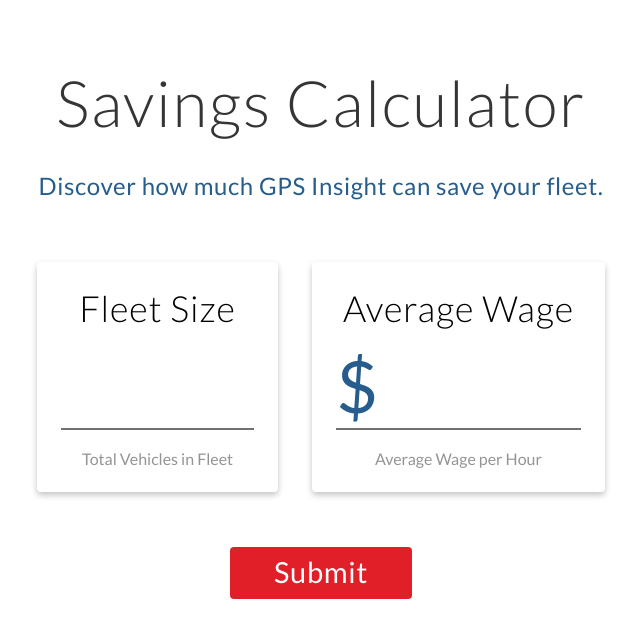
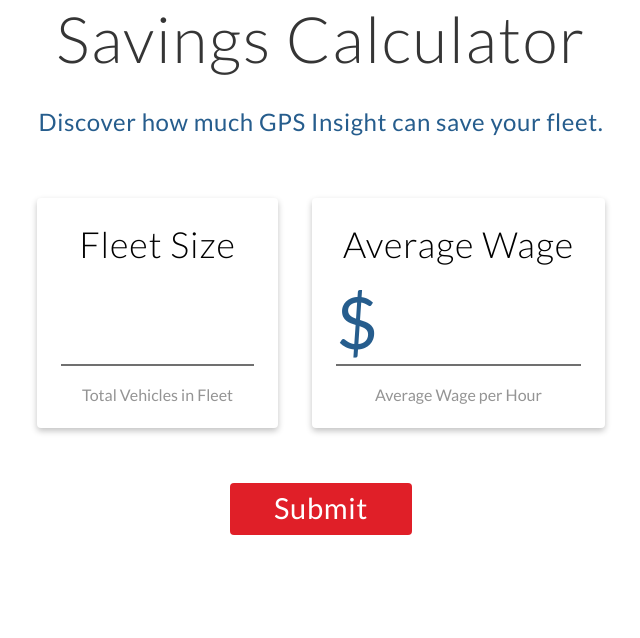
Before and after one commit to factor1/ecosystem-calculator, a React (Vite) app: page /2019/gpsi/wp/calculate/ in a window 1280 px wide. Shown: the top 638 px of the page, without its empty margins (319-959 px from the left). Built offline with nearby package versions, Linux system fonts and the light colour scheme; no server answers.

Commit message:
Various fixes

```diff
--- a/package.json
+++ b/package.json
@@ -44,6 +44,6 @@
   "scripts": {
     "start": "parcel src/index.html --open",
     "test": "tsc && eslint src/**/*.tsx && eslint src/**/*.ts",
-    "build": "rm -Rf dist && yarn test && parcel build src/index.html --public-url /2019/gpsi"
+    "build": "yarn test && parcel build src/index.html --public-url /2019/gpsi"
   }
 }
--- a/src/Calculate/FormInput.tsx
+++ b/src/Calculate/FormInput.tsx
@@ -56,13 +56,13 @@
   flex: 0 1 401px;
   height: 100%;
   appearance: none;
-  border: none;
+  border: none !important;
   border-radius: 0px 4px 4px 0px;
-  background-color: ${colors.lightGrey};
+  background-color: ${colors.lightGrey} !important;
   font: 400 20px/24px Lato;
-  color: ${colors.blue};
+  color: ${colors.blue} !important;
   text-align: left;
-  padding: 0 30px;
+  padding: 0 10px !important;
 
   @media screen and (max-width: 768px) {
     font: 400 14px/17px Lato;
@@ -91,6 +91,9 @@
   width: 100%;
   max-width: 608px;
   margin: 0 auto;
+  @media screen and (max-width: 768px) {
+    max-width: 380px;
+  }
 `;
 
 const FormInput: React.FC<Props> = ({
--- a/src/Calculate/index.tsx
+++ b/src/Calculate/index.tsx
@@ -22,10 +22,10 @@
   width: 100%;
   max-width: 916px;
   margin: 0 auto;
-  padding: 100px 0;
+  padding: 0 0 100px 0;
 
   @media screen and (max-width: 768px) {
-    padding: 100px 18px;
+    padding: 0 18px 100px;
   }
 `;
 
--- a/src/GlobalContext/index.tsx
+++ b/src/GlobalContext/index.tsx
@@ -176,6 +176,7 @@
 
   runCalculations = () => {
     const initialValues = new Promise(resolve => {
+      this.calculateAccidentsPerYear();
       this.calculateAverageDailyIdling();
       this.calculateIdle();
       this.calculateGPSCost();
@@ -183,7 +184,6 @@
       this.calculateMaintenance();
       this.calculateProductivity();
       this.calculateAccidentCost();
-      this.calculateAccidentsPerYear();
       resolve();
     });
 
@@ -204,10 +204,6 @@
     const { averageDailyIdling, daysWorkedPerMonth, fleetSize } = this.state;
 
     if (!averageDailyIdling || !daysWorkedPerMonth || !fleetSize) {
-      console.log(averageDailyIdling);
-      console.log(daysWorkedPerMonth);
-      console.log(fleetSize);
-      console.log("Did not calc idle");
       return;
     }
 
@@ -313,24 +309,22 @@
 
   calculateAccidentCost = () => {
     const {
-      accidentsPerYear,
+      fleetSize,
       insuranceDeductible,
       yearlyInsurancePremium
     } = this.state;
+
+    const accidentsPerYear = Number((Number(fleetSize) * 0.2).toFixed(2));
 
     if (!accidentsPerYear || !insuranceDeductible || !yearlyInsurancePremium) {
       return null;
     }
 
     const accidentCostBefore =
-      accidentsPerYear * insuranceDeductible +
-      0.5 * yearlyInsurancePremium * accidentsPerYear;
-
-    const reducedAccidentRate = accidentsPerYear * 0.75;
+      insuranceDeductible * accidentsPerYear + yearlyInsurancePremium * 0.5;
 
     const accidentCostAfter =
-      reducedAccidentRate * insuranceDeductible +
-      reducedAccidentRate * yearlyInsurancePremium * 0.5;
+      0.75 * insuranceDeductible + 0.75 * 0.5 * yearlyInsurancePremium;
 
     return this.setState({ accidentCostBefore, accidentCostAfter });
   };
--- a/src/Home/index.tsx
+++ b/src/Home/index.tsx
@@ -16,12 +16,12 @@
   flex-direction: column;
   justify-content: flex-start;
   align-items: center;
-  padding: 64px 0;
+  padding: 0 0 64px 0;
   min-height: calc(100vh - 140px);
   text-align: center;
 
   @media screen and (max-width: 768px) {
-    padding: 64px 18px;
+    padding: 0 18px 64px;
   }
 `;
 
--- a/src/common/Typography.tsx
+++ b/src/common/Typography.tsx
@@ -66,6 +66,7 @@
     letter-spacing: 0.6px;
     text-align: ${textAlign};
     color: ${color ? color : colors.midGrey};
+    margin: 14px auto 32px;
     @media screen and (max-width: 768px) {
       font: 400 16px/19px Lato;
       letter-spacing: 0.4px;
--- a/src/styles/app.css
+++ b/src/styles/app.css
@@ -72,3 +72,11 @@
 .submit-btn button:disabled {
   background-color: #949494;
 }
+
+.page-template-page-calc #main-content .container::before {
+  display: none !important;
+}
+
+.page-template-page-calc #main-content .container {
+  width: 100% !important;
+}
```
Also changed, not shown: 12 other files (tests, documents, lock files or other folders).
